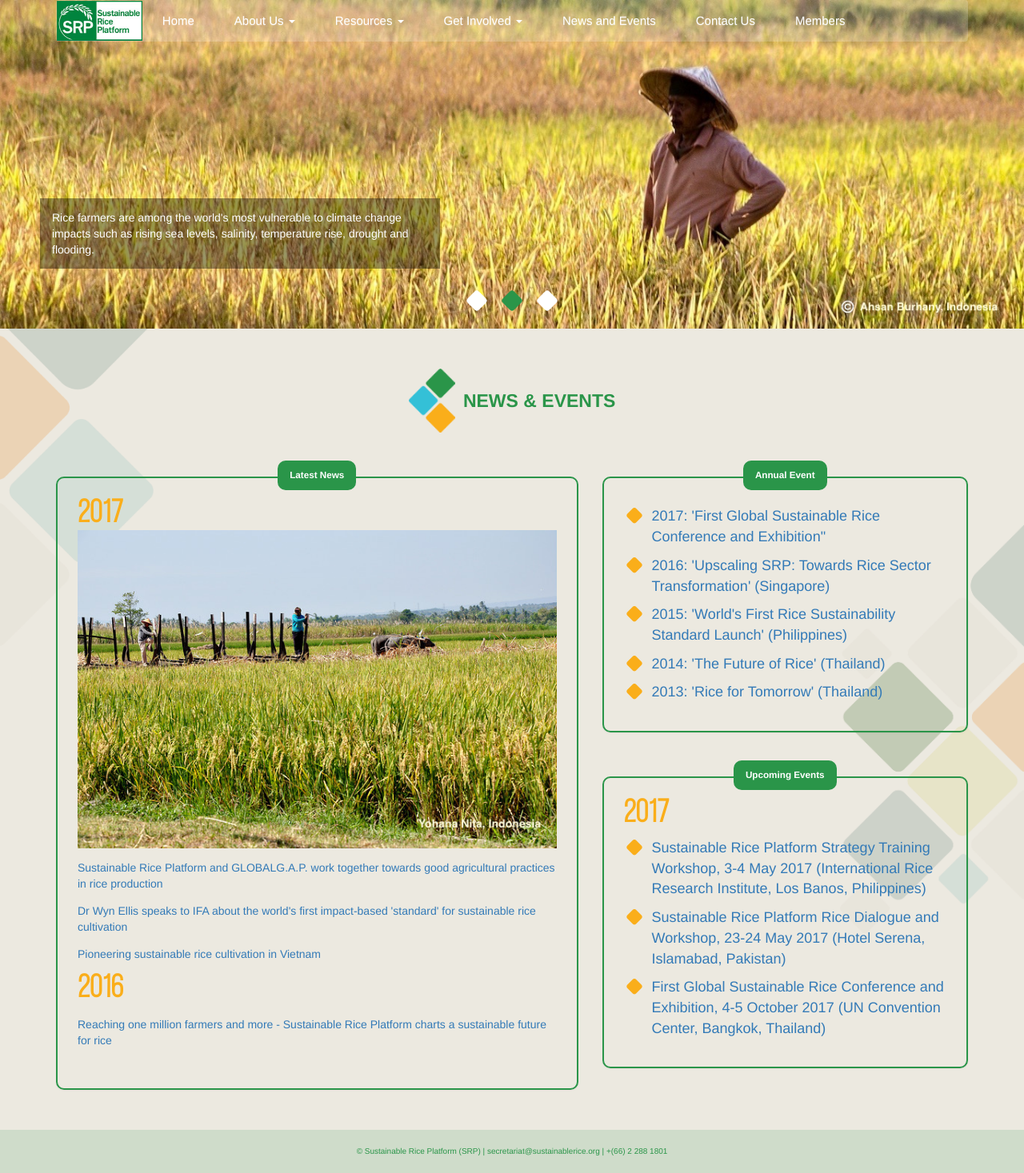
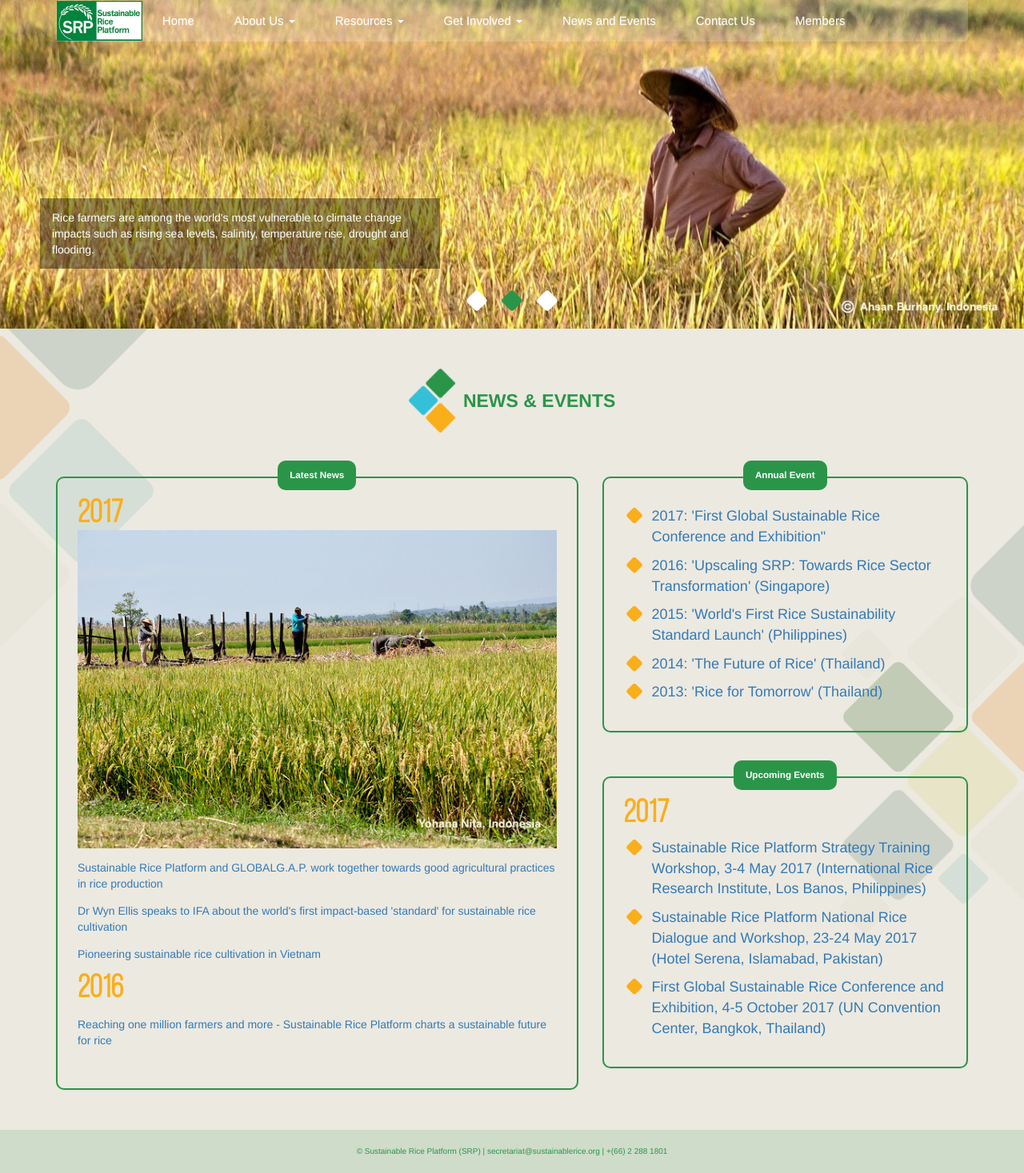
Before and after one commit to sustainablericeplatform/sustainablericeplatform.github.io, a Jekyll site: the page built from News-and-Events/index.html, in a window 1280 px wide. Shown: the whole page at 80% size. Built offline with Jekyll 4.4.1, drawn with Linux system fonts in a browser that asks for light colours.

Commit message:
Update index.html

```diff
--- a/News-and-Events/index.html
+++ b/News-and-Events/index.html
@@ -53,7 +53,7 @@
                         <h1 class="year">2017</h1>
                         <ul class="srp-list">
                         <li><i class="fa fa-square"></i> <a href="/assets/docs/SRP Training Strategy Workshop_28 March 2017.pdf" target="_blank">Sustainable Rice Platform Strategy Training Workshop, 3-4 May 2017 (International Rice Research Institute, Los Banos, Philippines)</a></li>
-                        <li><i class="fa fa-square"></i> <a href="/assets/docs/SRP Rice Dialogue and Workshop_28 March 2017.pdf" target="_blank">Sustainable Rice Platform Rice Dialogue and Workshop, 23-24 May 2017 (Hotel Serena, Islamabad, Pakistan)</a></li>
+                        <li><i class="fa fa-square"></i> <a href="/assets/docs/SRP National Rice Dialogue and Workshop_28 March 2017.pdf" target="_blank">Sustainable Rice Platform National Rice Dialogue and Workshop, 23-24 May 2017 (Hotel Serena, Islamabad, Pakistan)</a></li>
                         <li><i class="fa fa-square"></i> <a  href="http://www.sustainablericeconference.org" target="_blank">First Global Sustainable Rice Conference and Exhibition, 4-5 October 2017 (UN Convention Center, Bangkok, Thailand)</a></li>
                         </ul>
                     </div>
```
